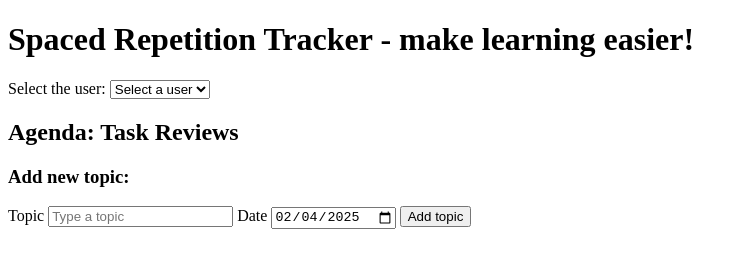
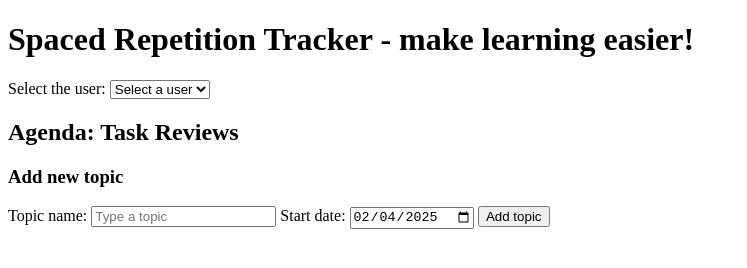
Before and after one commit to eediallo/Spaced-Repetition-Tracker, a plain HTML site: page index.html in a window 1280 px wide. Shown: the whole page, without its empty margins (0-747 px from the left). Drawn offline with Linux system fonts and the light colour scheme.

Commit message:
Refactor code

```diff
--- a/index.html
+++ b/index.html
@@ -19,11 +19,11 @@
     <h2>Agenda: Task Reviews</h2>
   </div>
 
-  <h3>Add new topic:</h3>
+  <h3>Add new topic</h3>
   <form action="#" id="form-add-topic">
-    <label for="form-topic">Topic</label>
+    <label for="form-topic">Topic name:</label>
     <input type="text" id="form-topic" name="form-topic" placeholder="Type a topic" required />
-    <label for="form-date">Date</label>
+    <label for="form-date">Start date:</label>
     <input type="date" name="form-date" id="form-date" required />
     <button type="submit" id="submit-btn">Add topic</button>
   </form>
```
